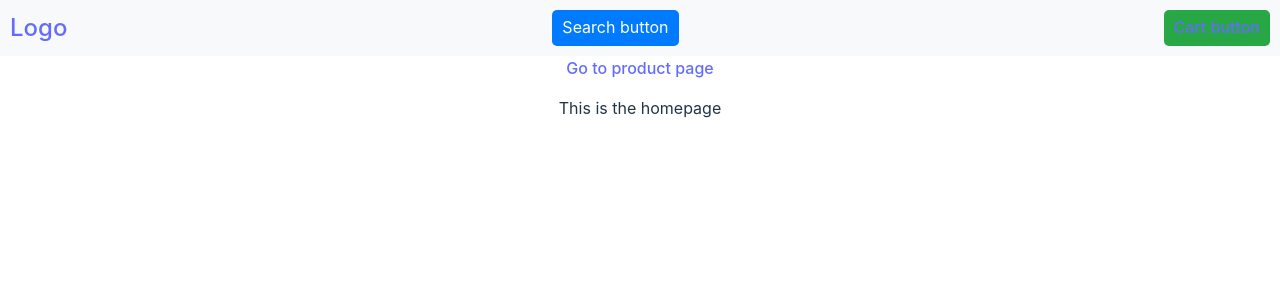
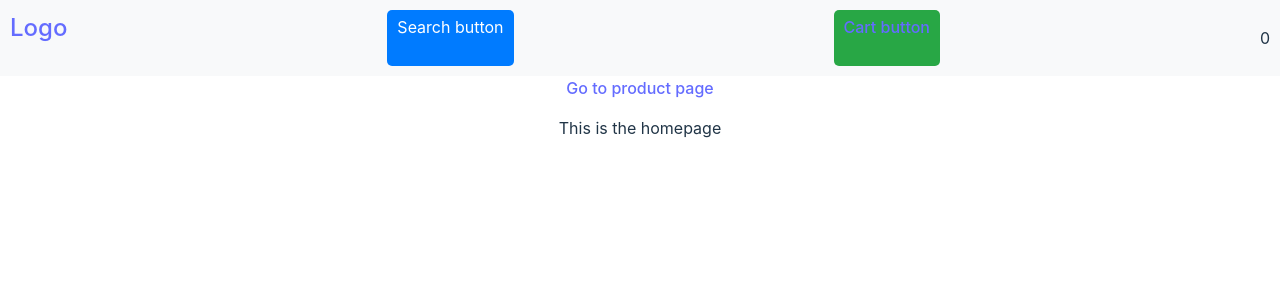
Before and after one commit to aaronyjr/shopping-cart, a React (Vite) app: page / in a window 1280 px wide. Shown: the top 300 px of the page. Built offline with nearby package versions, Linux system fonts and the light colour scheme.

Commit message:
Add cart item count state

```diff
--- a/src/App.jsx
+++ b/src/App.jsx
@@ -2,13 +2,17 @@ import { Outlet } from "react-router-dom";
 import "./App.css";
 import { Header } from "./Header";
 import { Navbar } from "./Navbar";
+import { useState } from "react";
 
 function App() {
+  // declare cart count state
+  const [cartItemCount, setCartItemCount] = useState(0);
+
   return (
     <>
-      <Header />
+      <Header cartItemCount={cartItemCount}/>
       <Navbar />
-      <Outlet />
+      <Outlet context={{ cartItemCount, setCartItemCount }} />
     </>
   );
 }
--- a/src/Header.jsx
+++ b/src/Header.jsx
@@ -1,7 +1,12 @@
 import { Link } from "react-router-dom";
 import styles from "./Header.module.css";
+import PropTypes from "prop-types";
 
-export function Header() {
+export function Header({ cartItemCount }) {
+  Header.propTypes = {
+    cartItemCount: PropTypes.number.isRequired,
+  };
+
   return (
     <div className={styles.header}>
       <div className={styles.logo}>
@@ -9,8 +14,9 @@ export function Header() {
       </div>
       <div className={styles.searchButton}>Search button</div>
       <div className={styles.cartButton}>
-        <Link to='cart'>Cart button</Link>
-        </div>
+        <Link to="cart">Cart button</Link>
+      </div>
+      <p>{cartItemCount}</p>
     </div>
   );
 }
--- a/src/components/ProductDetails.jsx
+++ b/src/components/ProductDetails.jsx
@@ -1,12 +1,18 @@
-import { useLocation, useParams } from "react-router-dom"
+import { useLocation, useOutletContext} from "react-router-dom";
 
 export function ProductDetails() {
-    const { state } = useLocation()
-    const { productId } = useParams()
+  const { state } = useLocation();
+  const product = state?.product;
+  const { cartItemCount, setCartItemCount } = useOutletContext();
 
-    const product = state?.product
+  const addToCart = () => {
+    setCartItemCount(cartItemCount + 1);
+  };
 
-    return (
-        <p>{product.title}</p>
-    )
+  return (
+    <>
+      <p>{product.title}</p>
+      <button onClick={addToCart}>Add to cart</button>
+    </>
+  );
 }
```
